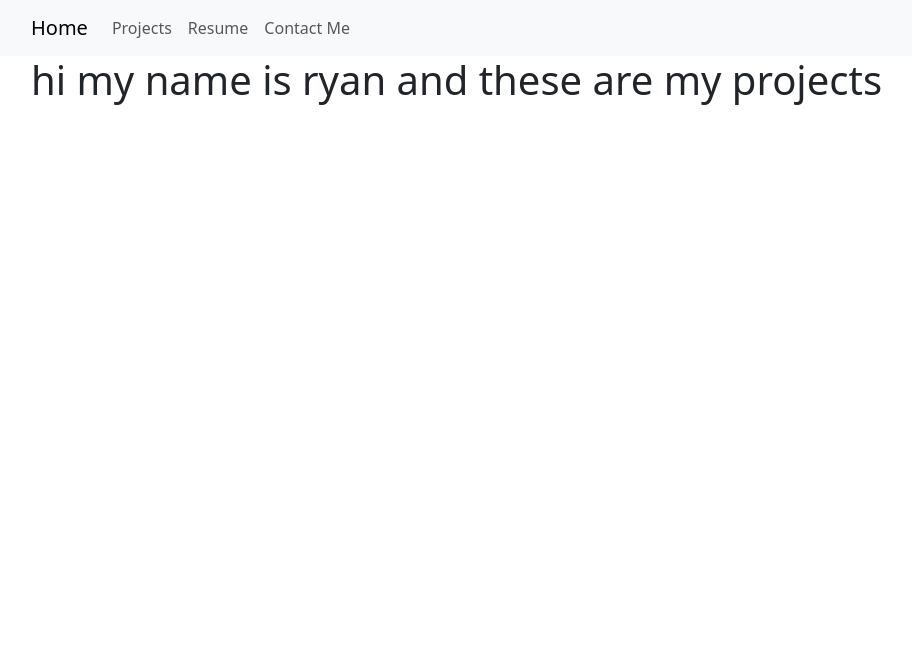
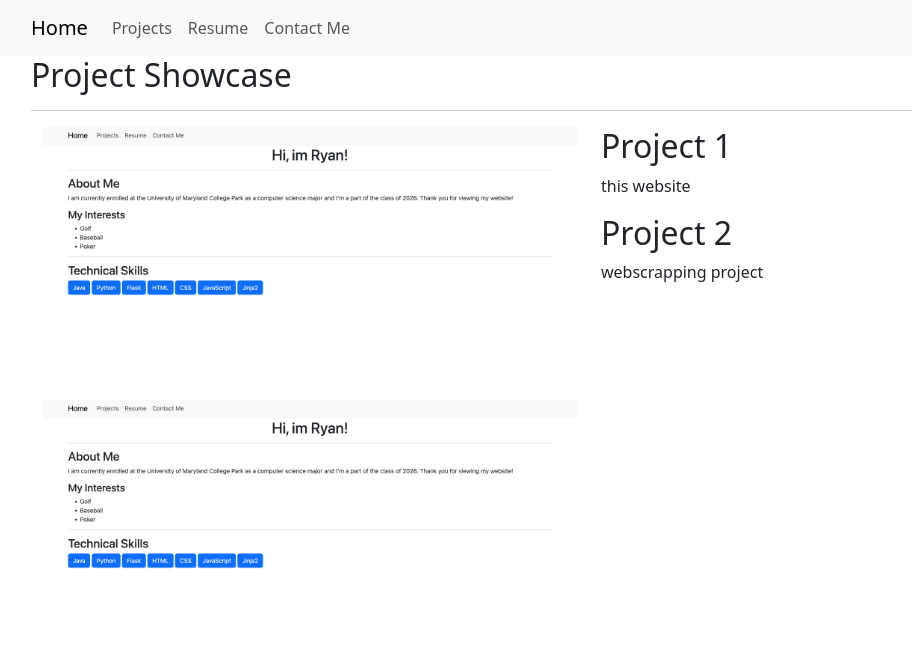
Before and after one commit to Rlacc/personal-website, a Flask app: page /projects in a window 1280 px wide. Shown: the top 672 px of the page, without its empty margins (51-963 px from the left). Run offline with Flask 3, Linux system fonts and the light colour scheme.

Commit message:
-updated projects.html -added imgs directory

```diff
--- a/templates/projects.html
+++ b/templates/projects.html
@@ -8,7 +8,30 @@
 {% extends 'navigationbar.html' %}
 
 {% block content %}
-<h1> hi my name is ryan and these are my projects</h1>
+<h2>Project Showcase</h2>
+<hr>
+<div class="container">
+        <div class="row">
+            <div class="col-md-6">
+                <!-- Left side with project images -->
+                <img src="img/Screenshot 2023-09-06 at 2.29.29 PM.png" alt="Project 1" class="img-fluid">
+                <img src="img/Screenshot 2023-09-06 at 2.29.29 PM.png" alt="Project 2" class="img-fluid">
+                <!-- Add more images as needed -->
+            </div>
+            <div class="col-md-6">
+                <!-- Right side with project descriptions -->
+                <div class="project-description">
+                    <h2>Project 1</h2>
+                    <p>this website</p>
+                </div>
+                <div class="project-description">
+                    <h2>Project 2</h2>
+                    <p>webscrapping project</p>
+                </div>
+                <!-- Add more project descriptions as needed -->
+            </div>
+        </div>
+    </div>
 {% endblock %}
 </body>
 </html>
```
Also changed, not shown: img/Screenshot 2023-09-06 at 2.29.29 PM.png (added).
